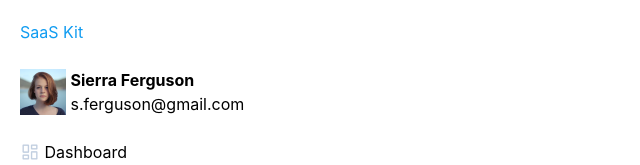
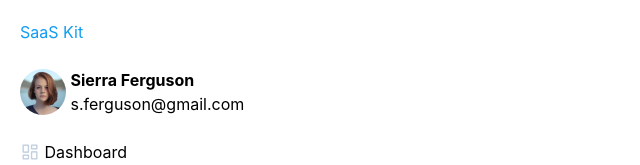
Before and after one commit to Noemie21/Back-office, a React (Create React App) app in the folder project/: page / in a window 1280 px wide. Shown: the top 165 px of the page, without its empty margins (0-640 px from the left). Built offline with nearby package versions, Linux system fonts and the light colour scheme.

Commit message:
update profile picture

```diff
--- a/project/src/App.js
+++ b/project/src/App.js
@@ -19,8 +19,8 @@ function App() {
         </div>
         <br />
         <div className="flex items-center">
-          <div className="rounded-full ...">
-            <img src={picture} alt="profile" />
+          <div className="rounded-full">
+            <img className="rounded-full ..." src={picture} alt="profile" />
           </div>
           <div>
             &nbsp;
```
